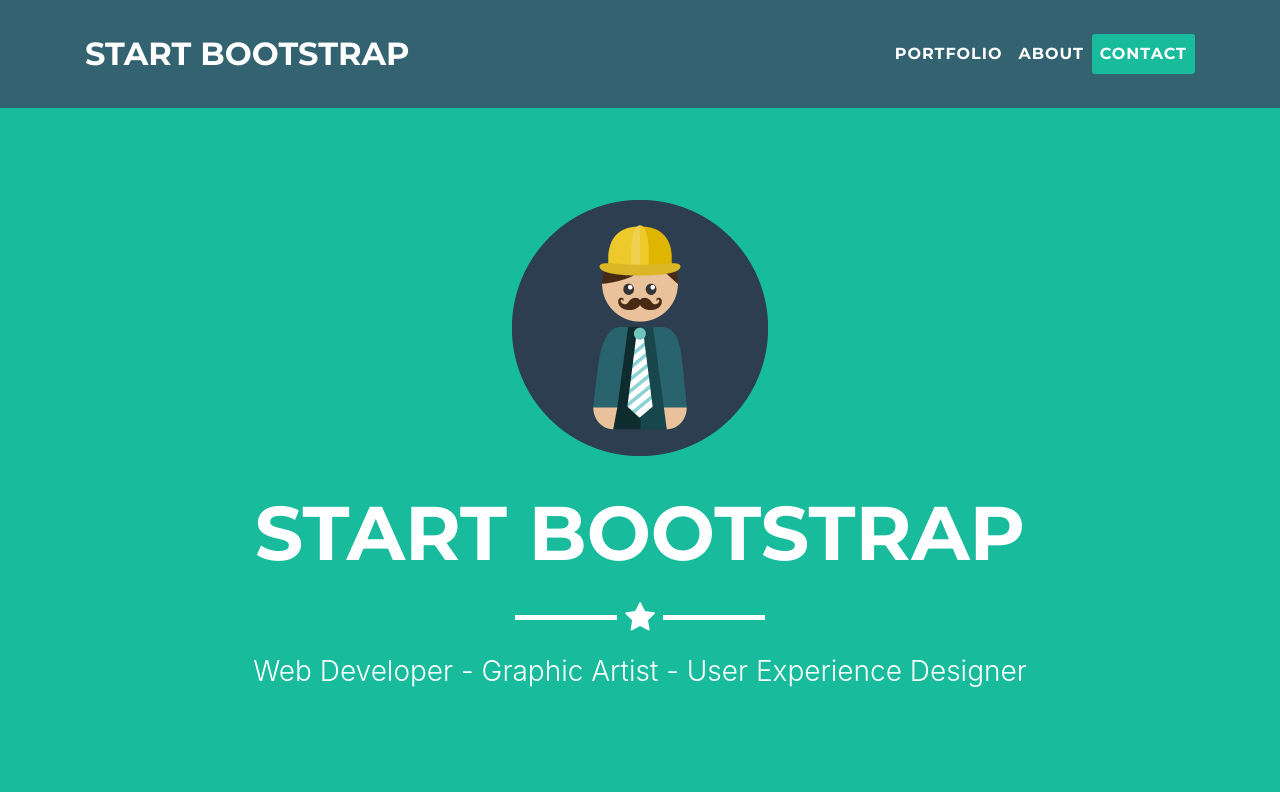
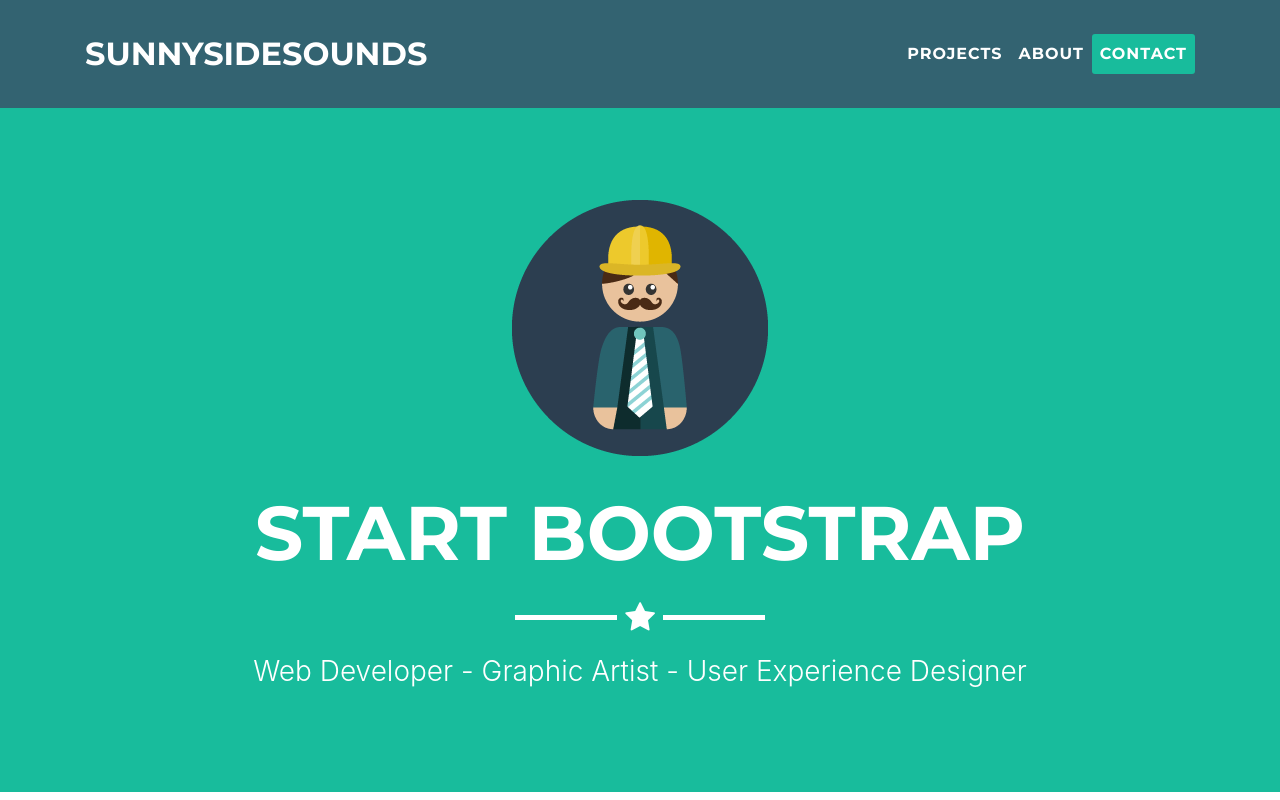
Before and after one commit to sunnysidesounds/sunnysidesounds.github.io, a website with bundled scripts: page index.html in a window 1280 px wide. Shown: the top 800 px of the page. Built offline with nearby package versions, Linux system fonts and the light colour scheme.

Commit message:
CSS stuff

```diff
--- a/index.html
+++ b/index.html
@@ -28,7 +28,7 @@
     <!-- Navigation -->
     <nav class="navbar navbar-expand-lg navbar-light fixed-top" id="mainNav">
       <div class="container">
-        <a class="navbar-brand js-scroll-trigger" href="#page-top">Start Bootstrap</a>
+        <a class="navbar-brand js-scroll-trigger" href="#page-top">Sunnysidesounds</a>
         <button class="navbar-toggler navbar-toggler-right" type="button" data-toggle="collapse" data-target="#navbarResponsive" aria-controls="navbarResponsive" aria-expanded="false" aria-label="Toggle navigation">
           Menu
           <i class="fa fa-bars"></i>
@@ -36,7 +36,7 @@
         <div class="collapse navbar-collapse" id="navbarResponsive">
           <ul class="navbar-nav ml-auto">
             <li class="nav-item">
-              <a class="nav-link js-scroll-trigger" href="#portfolio">Portfolio</a>
+              <a class="nav-link js-scroll-trigger" href="#portfolio">Projects</a>
             </li>
             <li class="nav-item">
               <a class="nav-link js-scroll-trigger" href="#about">About</a>
@@ -61,7 +61,7 @@
       </div>
     </header>
 
-    <!-- Portfolio Grid Section -->
+    <!-- Projects Grid Section -->
     <section id="portfolio">
       <div class="container">
         <h2 class="text-center">Portfolio</h2>
```
